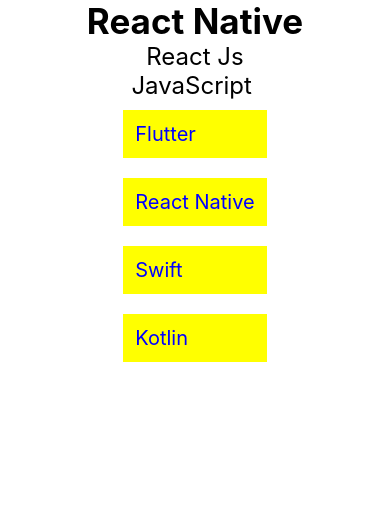
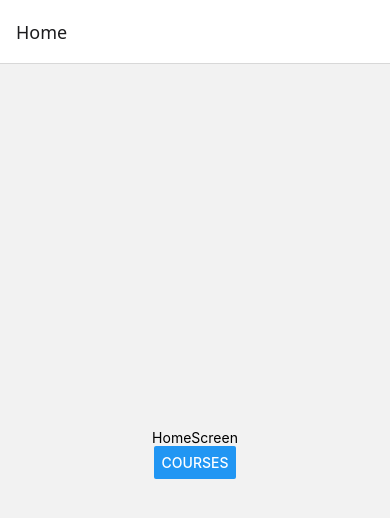
Before and after one commit to DeryaTelli/ReactNativeDers, a React Native app in the folder udemyFirstLesson/: screen /Home in a window 390 px wide. Shown: the top 518 px of the page. Built offline with nearby package versions, Linux system fonts and the light colour scheme.

Commit message:
navigator islemleri yaptik

```diff
--- a/udemyFirstLesson/App.js
+++ b/udemyFirstLesson/App.js
@@ -1,33 +1,26 @@
-import { StatusBar } from 'expo-status-bar';
-import { FlatList, StyleSheet, Text, View } from 'react-native';
+import {  StyleSheet, Text, View } from 'react-native';
+import { NavigationContainer } from '@react-navigation/native';
+import { createNativeStackNavigator } from '@react-navigation/native-stack';
+import CoursesScreen from './src/screens/CoursesScreen';
+import HomeScreen from './src/screens/HomeScreen';
 
+
+const Stack = createNativeStackNavigator();
 export default function App() {
-  const message ='JavaScript ';
-  const courses=[
-    {id:1 , name: 'Flutter'},
-    {id:2 , name: 'React Native'},
-    {id:3 , name: 'Swift'},
-    {id:4 , name: 'Kotlin'},
-  ];
+  //const message="Welcome to React Native";
   return (
-    <View style={styles.container}>
-      <Text style={styles.title}>React Native</Text>
-      <Text style={styles.content}>React Js</Text>
-      <Text style={styles.content}>{message}</Text>
-      <FlatList
-      //hep dikey siralanir bu ama yatay sirali istersen
-      //horizontal={true} //yatay yapar
-      //showsHorizontalScrollIndicator={false} // yatay scroll bar i kaldirir
-        data={courses}
-        keyExtractor={(item)=>item.id.toString()} // elemanlarin farkli oldugunu bunun sayesinde anliyoruz
-        renderItem={({item})=>( <Text style={styles.listContent}>{item.name}</Text>
-        )}
-      />
+        // <Text style={styles.title}>React Native</Text>
+        // <Text style={styles.content}>React Js</Text>
+        // <Text style={styles.content}>{message}</Text>
+    <NavigationContainer>
+      <Stack.Navigator initialRouteName="Home">
+        <Stack.Screen name="Home" component={HomeScreen}/>
+        <Stack.Screen name="Courses Screen" component={CoursesScreen}/>
+      </Stack.Navigator>
+    </NavigationContainer>
 
-    </View>
   );
 }
-
 const styles = StyleSheet.create({
     container: {
     flex: 1,
@@ -43,12 +36,4 @@
     fontSize:24,
     fontWeight:'normal'
     },
-  listContent:{
-    fontSize:20,
-    fontWeight:'normal',
-    color:'blue',
-    backgroundColor:'yellow',
-    marginVertical:10,
-    padding:12,
-  }
 });
--- a/udemyFirstLesson/index.js
+++ b/udemyFirstLesson/index.js
@@ -1,6 +1,6 @@
 import { registerRootComponent } from 'expo';
+import App from './App';
 
-import App from './App';
 
 // registerRootComponent calls AppRegistry.registerComponent('main', () => App);
 // It also ensures that whether you load the app in Expo Go or in a native build,
--- a/udemyFirstLesson/package.json
+++ b/udemyFirstLesson/package.json
@@ -9,10 +9,14 @@
     "web": "expo start --web"
   },
   "dependencies": {
+    "@react-navigation/native": "^7.1.28",
+    "@react-navigation/native-stack": "^7.10.1",
     "expo": "~54.0.31",
     "expo-status-bar": "~3.0.9",
     "react": "19.1.0",
-    "react-native": "0.81.5"
+    "react-native": "0.81.5",
+    "react-native-safe-area-context": "~5.6.0",
+    "react-native-screens": "~4.16.0"
   },
   "private": true
 }
--- /dev/null
+++ b/udemyFirstLesson/src/screens/CoursesScreen.js
@@ -0,0 +1,35 @@
+import { StyleSheet, Text, View ,FlatList} from 'react-native'
+import React from 'react'
+
+export default function CoursesScreen() {
+    const courses=[
+    {id:1 , name: 'Flutter'},
+    {id:2 , name: 'React Native'},
+    {id:3 , name: 'Swift'},
+    {id:4 , name: 'Kotlin'},
+    ];
+    return (
+        <View>
+        <FlatList
+        //hep dikey siralanir bu ama yatay sirali istersen
+        //horizontal={true} //yatay yapar
+        //showsHorizontalScrollIndicator={false} // yatay scroll bar i kaldirir
+        data={courses}
+        keyExtractor={(item)=>item.id.toString()} // elemanlarin farkli oldugunu bunun sayesinde anliyoruz
+        renderItem={({item})=>( <Text style={styles.listContent}>{item.name}</Text>
+        )}
+        />
+    </View>
+    )
+}
+
+const styles = StyleSheet.create({
+    listContent:{
+    fontSize:20,
+    fontWeight:'normal',
+    color:'blue',
+    backgroundColor:'yellow',
+    marginVertical:10,
+    padding:12,
+    }
+});
--- /dev/null
+++ b/udemyFirstLesson/src/screens/HomeScreen.js
@@ -0,0 +1,17 @@
+import { Button, StyleSheet, Text, View } from 'react-native'
+import React from 'react'
+
+export default function HomeScreen({navigation}) {
+    return (
+    <View style={{flex:1, alignItems:'center', justifyContent: 'center' }}>
+        <Text>HomeScreen</Text>
+        <Button
+        title='Courses'
+        onPress={()=> navigation.navigate('Courses Screen') }
+        />
+    </View>
+    )
+}
+
+const styles = StyleSheet.create({
+});
```
Also changed, not shown: 1 other file (tests, documents, lock files or other folders). Lines whose indentation alone changed are shown as unchanged.
